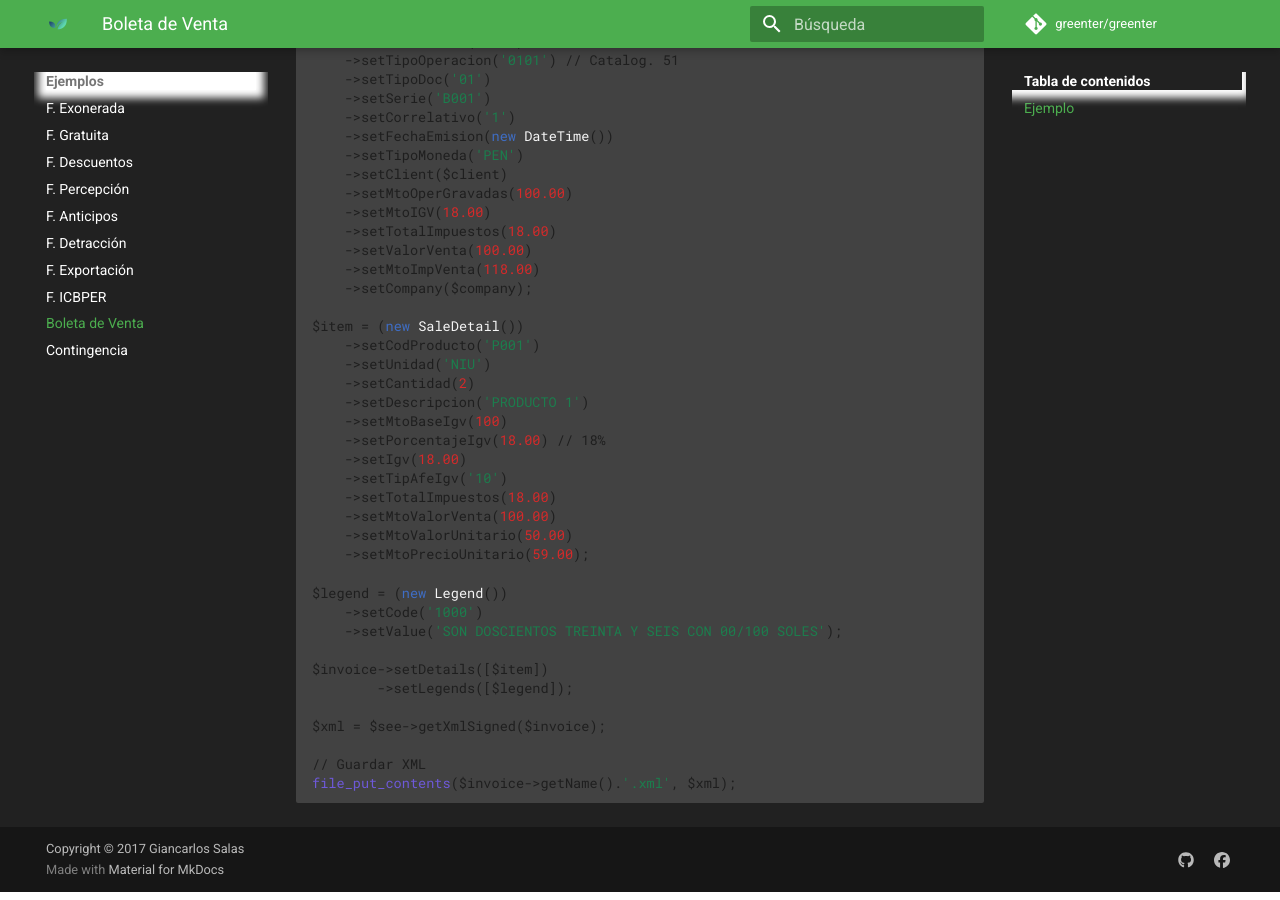
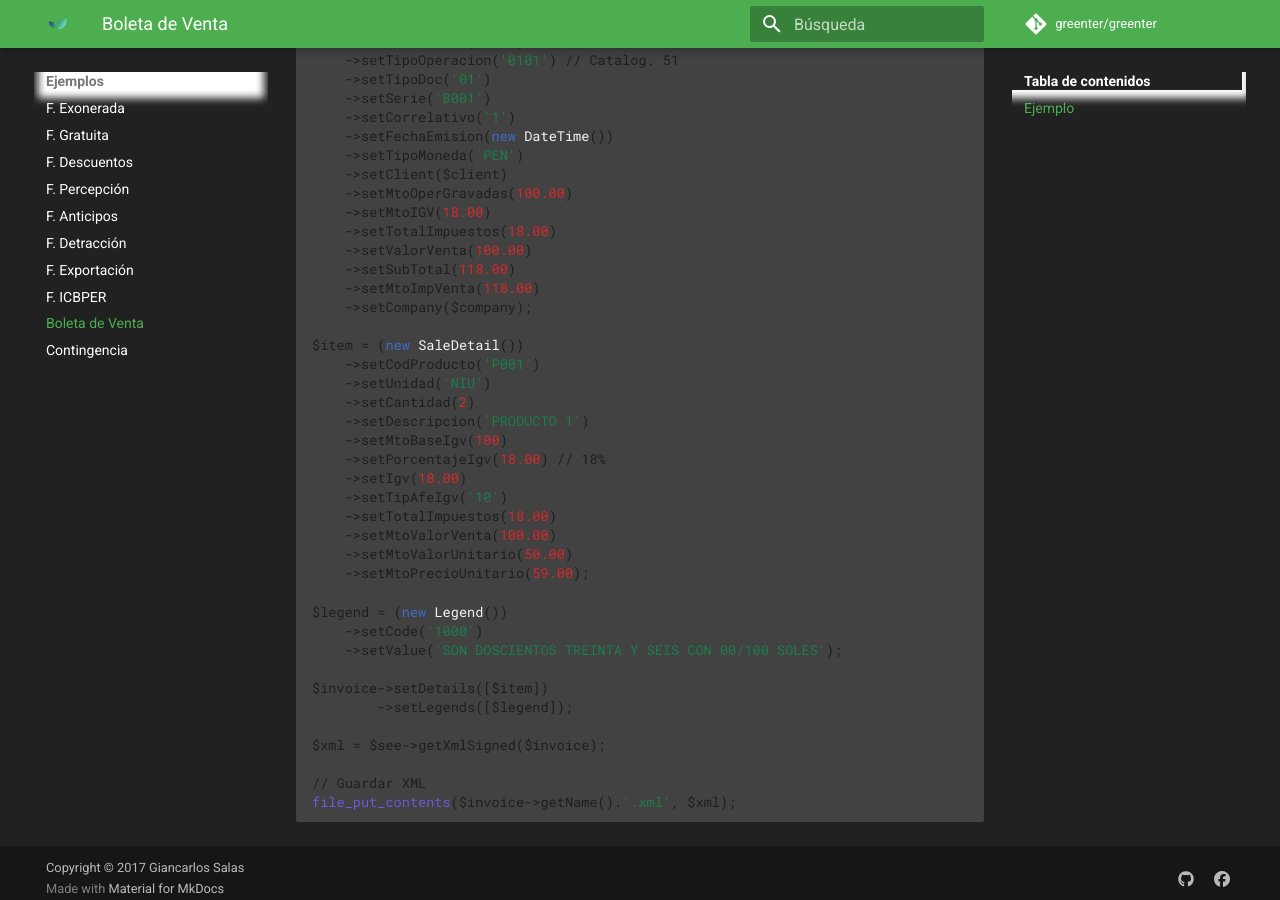
Before and after one commit to thegreenter/docs, an MkDocs documentation site: the page built from docs/examples/boleta.md, in a window 1280 px wide and 900 px high, scrolled down 1158 px. Built offline with MkDocs 1.6.1 and Material for MkDocs 9.7.7, drawn with Linux system fonts in a browser that asks for light colours.

Commit message:
Add subtotal Boleta

```diff
--- a/docs/examples/boleta.md
+++ b/docs/examples/boleta.md
@@ -55,6 +55,7 @@ $invoice = (new Invoice())
     ->setMtoIGV(18.00)
     ->setTotalImpuestos(18.00)
     ->setValorVenta(100.00)
+    ->setSubTotal(118.00)
     ->setMtoImpVenta(118.00)
     ->setCompany($company);
 
```
